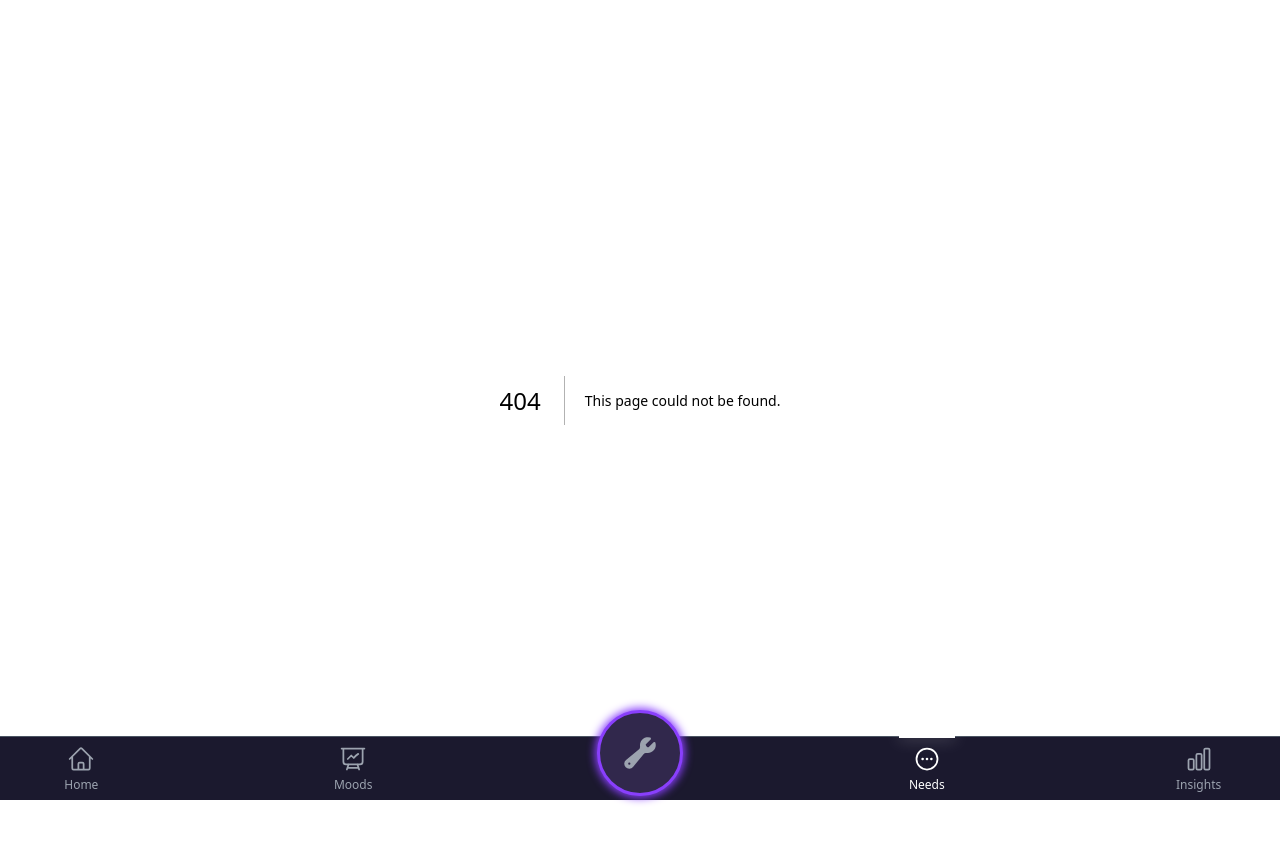
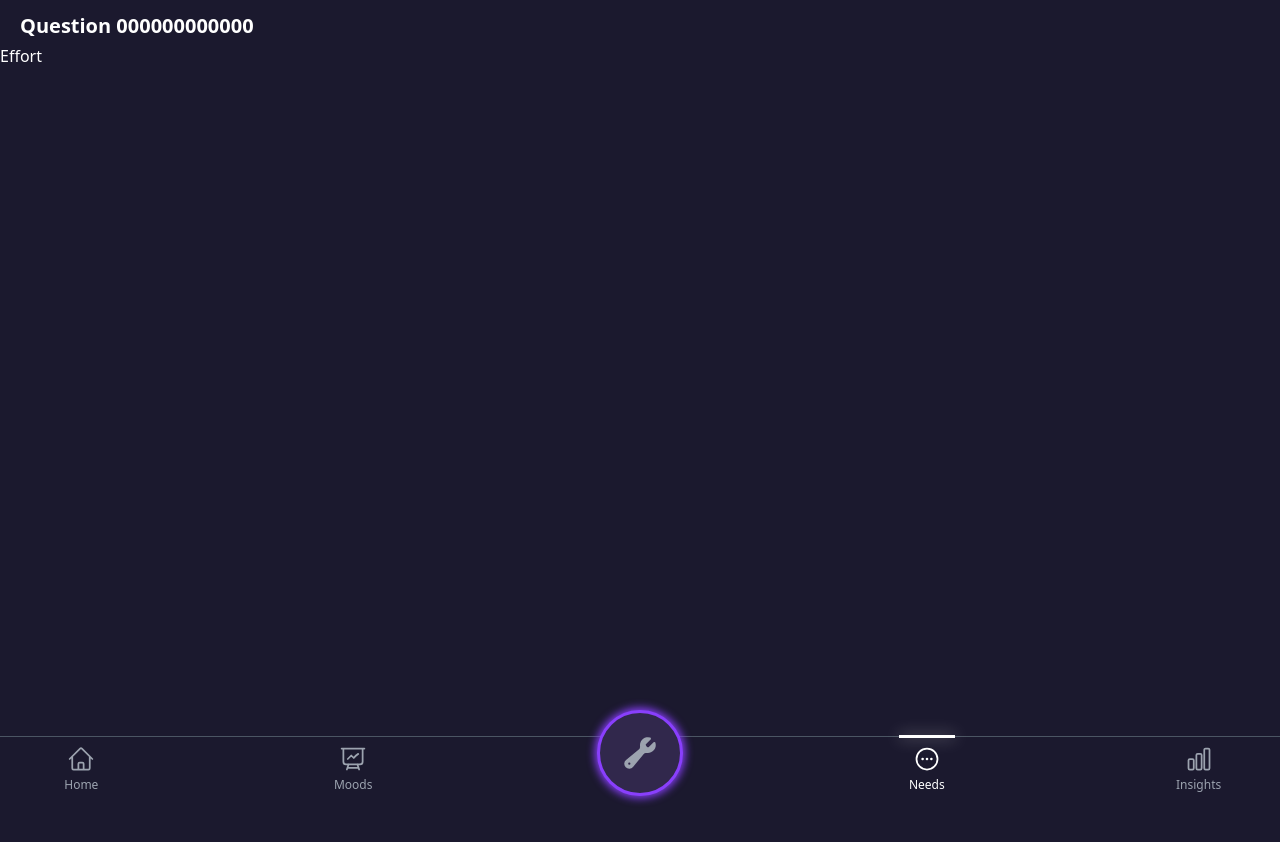
Before and after one commit to fac30/things-we-do, a Next.js app: page /needs/QEffort in a window 1280 px wide. Before the commit this address had no page. Shown: the top 842 px of the page. After the commit the page ends 800 px from the top, so only its background shows below. Built offline with nearby package versions, Linux system fonts and the light colour scheme; what rxdb would draw is missing.

Commit message:
chore: add key" "

```diff
--- /dev/null
+++ b/src/app/needs/(questions)/QEffort/page.tsx
@@ -0,0 +1,3 @@
+export default function QEffort() {
+  return <h1>Effort</h1>;
+}
--- /dev/null
+++ b/src/app/needs/(questions)/QUrgent/page.tsx
@@ -0,0 +1,3 @@
+export default function QUrgent() {
+  return <h1>Effort</h1>;
+}
--- /dev/null
+++ b/src/app/needs/(questions)/QWorth/page.tsx
@@ -0,0 +1,3 @@
+export default function QWorth() {
+  return <h1>worth</h1>;
+}
--- /dev/null
+++ b/src/app/needs/(questions)/layout.tsx
@@ -0,0 +1,14 @@
+import { Header } from "@/ui/shared/Header";
+
+export default function QuestionsLayout({
+  children,
+}: {
+  children: React.ReactNode;
+}) {
+  return (
+    <>
+      <Header title="Question 000000000000" />
+      <section>{children}</section>
+    </>
+  );
+}
--- a/src/app/needs/components/NeedsDisplay.tsx
+++ b/src/app/needs/components/NeedsDisplay.tsx
@@ -25,22 +25,20 @@ export default function NeedsDisplay() {
       <div className="w-11/12 m-auto">
         {categories.map((category, index) => {
           return (
-            <>
-              <h2 className="text-xl mb-5 font-semibold" key={index}>
-                {category.name}
-              </h2>
+            <div key={index}>
+              <h2 className="text-xl mb-5 font-semibold">{category.name}</h2>
               <div className="flex gap-5 flex-wrap mb-10">
-                {needs.map((need, index) => {
+                {/* {needs.map((need, index) => {
                   return (
                     <Button
-                      key={index}
+                    key={index}
                       label={need.name}
                       className="bg-gray-600 font-normal text-nowrap"
-                    />
+                      />
                   );
-                })}
+                })} */}
               </div>
-            </>
+            </div>
           );
         })}
       </div>
```
